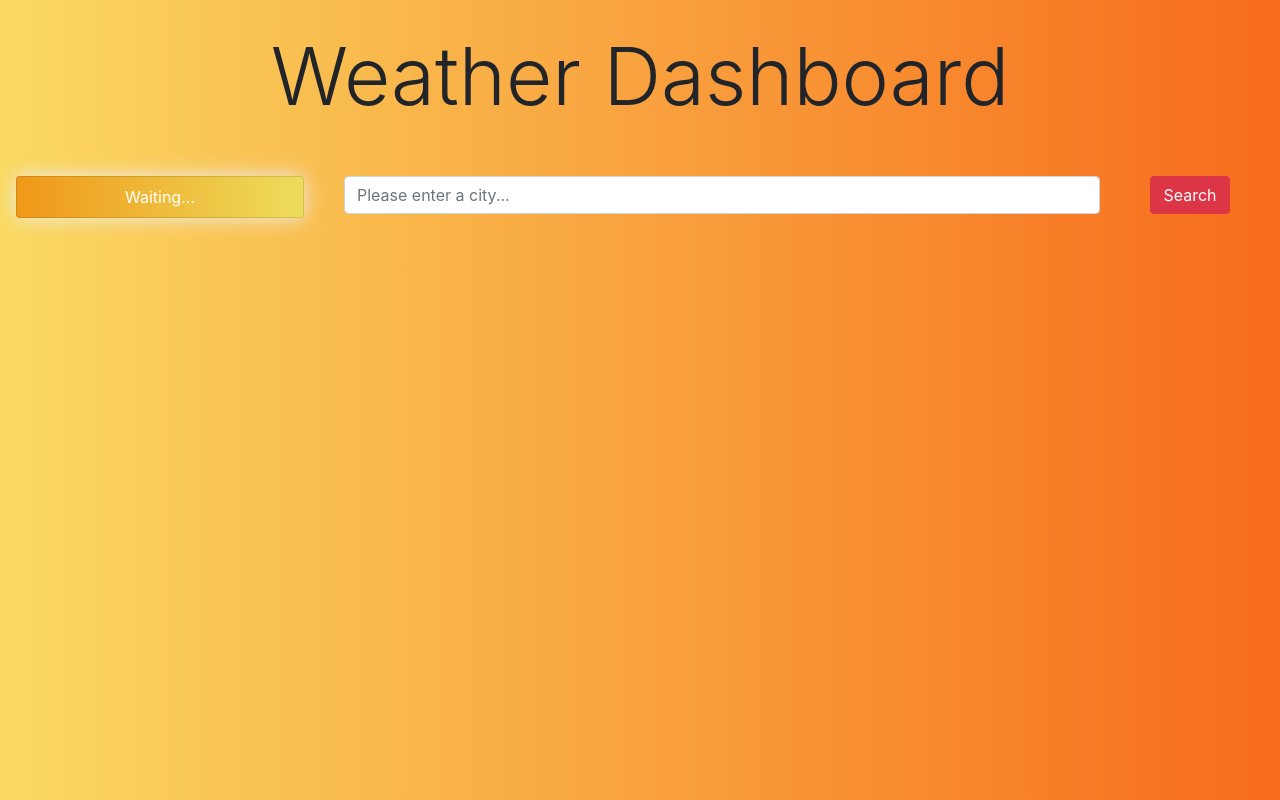
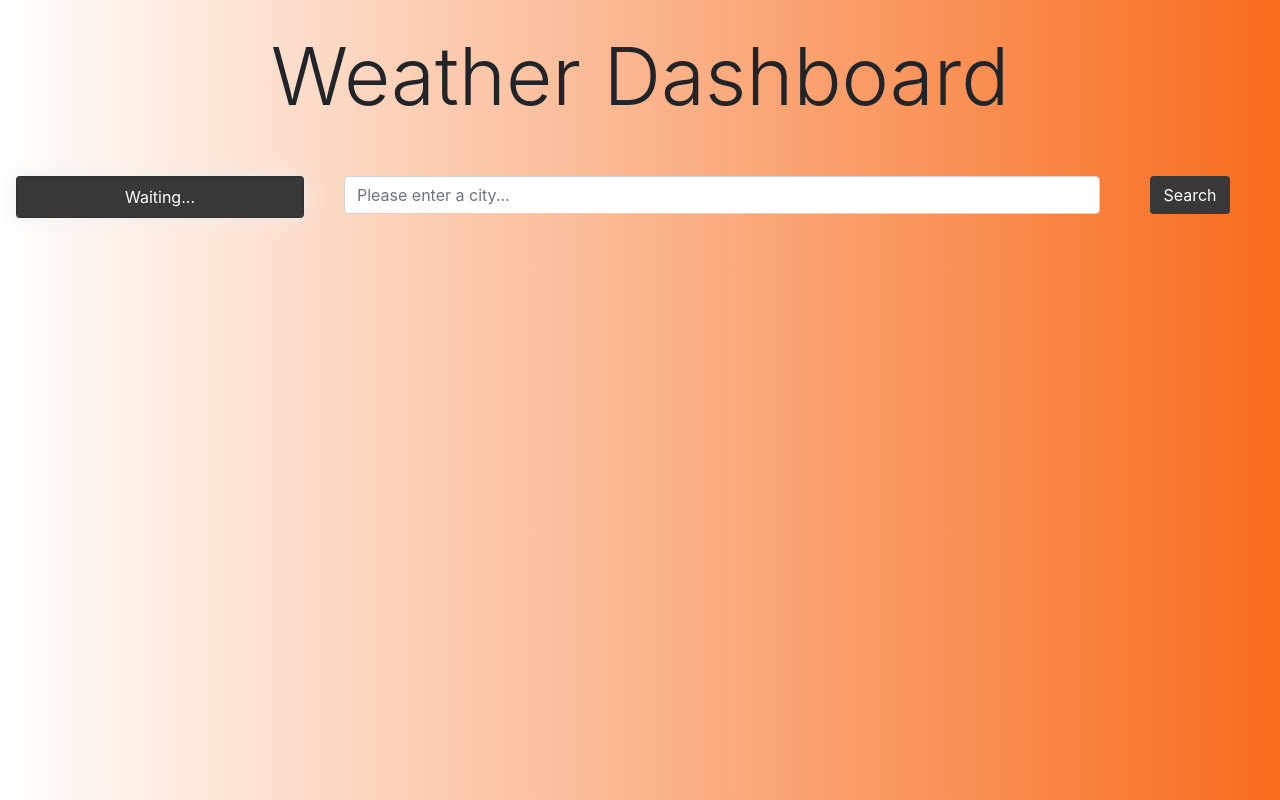
Before and after one commit to Leon3005/react-weather-dashboard, a React (Create React App) app: page / in a window 1280 px wide. Built offline with nearby package versions, Linux system fonts and the light colour scheme.

Commit message:
Fixed error handling and changed styling

```diff
--- a/src/App.css
+++ b/src/App.css
@@ -8,11 +8,19 @@
 
 body {
   background-color: #fad961;
-  background-image: linear-gradient(90deg, #fad961 0%, #f76b1c 100%);
+  background-image: linear-gradient(90deg, white 0%, #f76b1c 100%);
 }
 
 .header {
   min-height: 20vh;
+}
+
+.btn {
+  background-color: rgb(56, 56, 56);
+  color: white;
+}
+
+.search {
 }
 
 .weather {
@@ -21,18 +29,15 @@ body {
 }
 
 .weatherCard {
-  background-color: rgb(255, 253, 208, 0.5);
+  background-color: rgb(56, 56, 56);
+  color: white;
 }
 
 .recentCity {
-  background-image: linear-gradient(
-    to right,
-    #f09819 0%,
-    #edde5d 51%,
-    #f09819 100%
-  );
+  background-color: rgb(56, 56, 56);
   margin-bottom: 2rem;
 }
+
 .recentCity {
   text-align: center;
   transition: 0.5s;
--- a/src/App.js
+++ b/src/App.js
@@ -33,42 +33,36 @@ class App extends Component {
       params
     );
 
-    const oneCallParams = {
-      lat: data.coord.lat,
-      lon: data.coord.lon,
-      appid: "60b4fb66103f9e3c6f93920a7d7f1377",
-      units: "metric",
-    };
-
-    const { data: oneCallData, error: oneCallError } = await fetchData(
-      "https://api.openweathermap.org/data/2.5/onecall",
-      oneCallParams
-    );
-
     if (data) {
       this.setState({
         data,
         error: null,
+        oneCallParams: {
+          lat: data.coord.lat,
+          lon: data.coord.lon,
+          appid: "60b4fb66103f9e3c6f93920a7d7f1377",
+          units: "metric",
+        },
       });
     }
 
-    if (error) {
-      this.setState({
-        error,
-        data: null,
-      });
-    }
+    const { data: oneCallData, error: oneCallError } = await fetchData(
+      "https://api.openweathermap.org/data/2.5/onecall",
+      this.state.oneCallParams
+    );
 
     if (oneCallData) {
       this.setState({
         oneCallData,
         error: null,
+        oneCallError: null,
       });
     }
 
-    if (oneCallError) {
+    if (error || oneCallError) {
       this.setState({
         oneCallError,
+        error,
         data: null,
       });
     }
@@ -100,7 +94,7 @@ class App extends Component {
     if (data && !error) {
       return <WeatherCard data={data} />;
     } else if (!data && error) {
-      return <h1>Error!</h1>;
+      return <h1>Error finding city!</h1>;
     }
   }
 
@@ -108,11 +102,13 @@ class App extends Component {
     const { oneCallData, oneCallError } = this.state;
 
     if (oneCallData && !oneCallError) {
-      return oneCallData.daily.map((day) => {
-        return <ForecastCard data={day} />;
-      });
+      return oneCallData.daily
+        .map((day) => {
+          return <ForecastCard data={day} />;
+        })
+        .slice(0, 5);
     } else if (!oneCallData && oneCallError) {
-      return <h1>Error!</h1>;
+      return <h1>Error finding forecast!</h1>;
     }
   }
 
--- a/src/components/ForecastCard/index.js
+++ b/src/components/ForecastCard/index.js
@@ -1,12 +1,12 @@
 const ForecastCard = (props) => {
   // const iconUrl = `http://openweathermap.org/img/wn/${props.data.weather[0].icon}@2x.png`;
 
-  // const date = new Date(props.dt * 1000).toLocaleDateString("en-gb");
+  const date = new Date(props.data.dt * 1000).toLocaleDateString("en-gb");
 
   return (
     <div className="pt-4">
       <div className="card col-sm-12 col-md-10 weatherCard">
-        <div className="card-header">{props.data.humidity}</div>
+        <div className="card-header">{date}</div>
         <div className="card-body">
           {/* <img src={iconUrl} />
           <p className="card-text">Temperature: {props.data.main.temp} °C </p>
--- a/src/components/SearchBar/index.js
+++ b/src/components/SearchBar/index.js
@@ -12,7 +12,7 @@ const SearchBar = (props) => {
             />
           </div>
           <div className="col-sm-12 col-md-2 text-center">
-            <button type="submit" className="btn btn-danger">
+            <button type="submit" className="btn">
               Search
             </button>
           </div>
```
